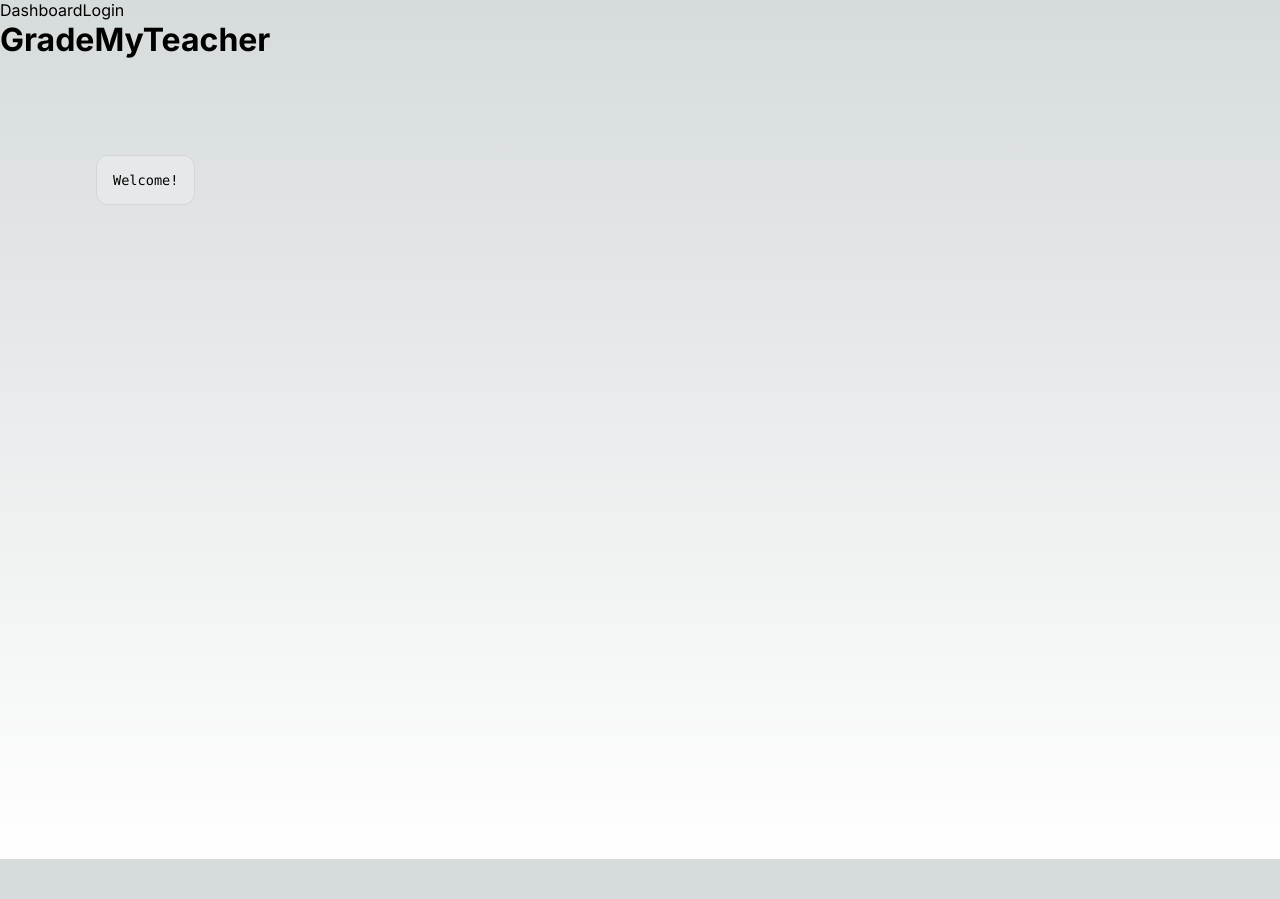
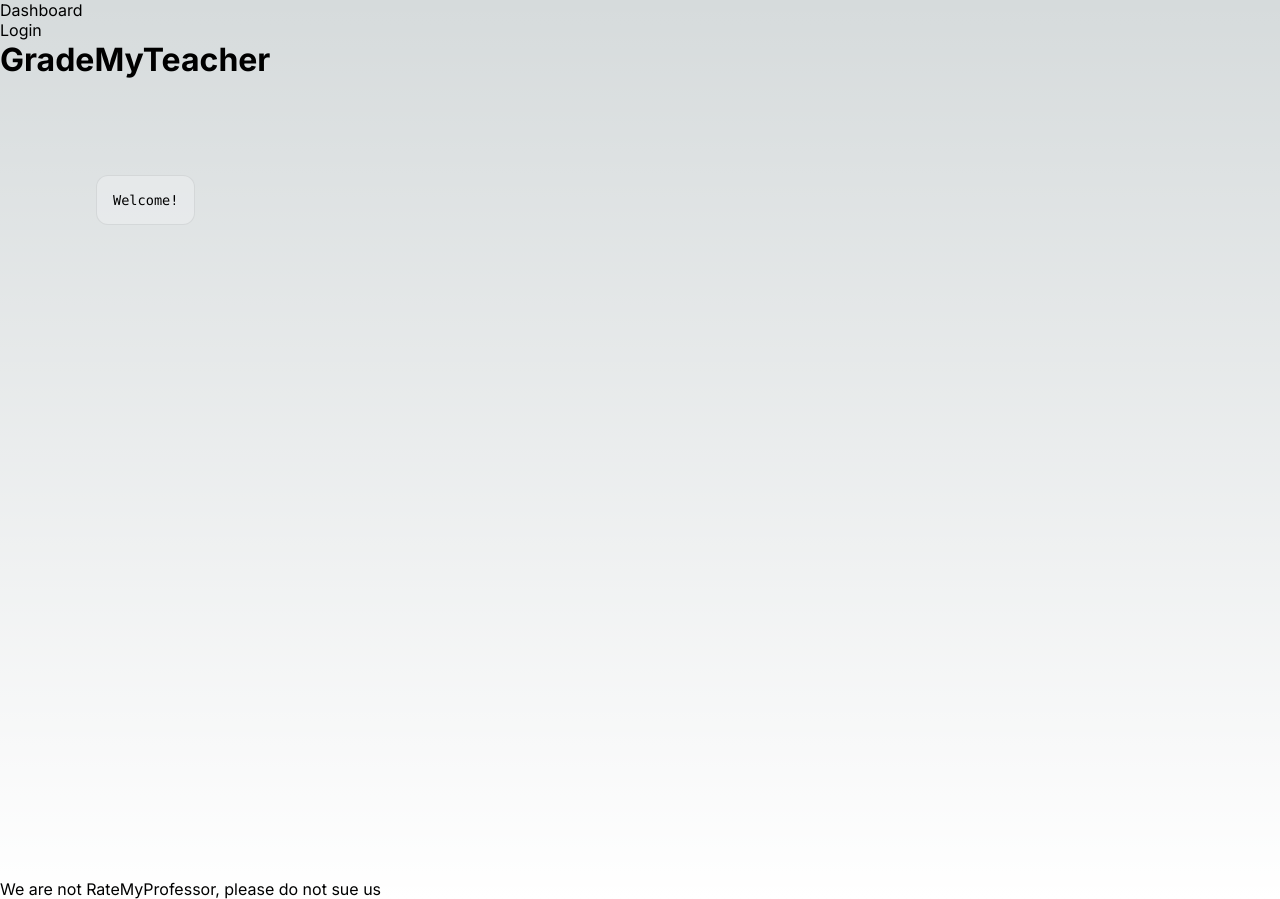
Before and after one commit to darrelawah/GradeMyTeacher, a Next.js app: page / in a window 1280 px wide. Before the commit the page ends 859 px from the top, so only its background shows below. Built offline with nearby package versions, Linux system fonts and the light colour scheme.

Commit message:
added a footer component

```diff
--- /dev/null
+++ b/app/components/FooterBar.js
@@ -0,0 +1,11 @@
+import React from 'react'
+
+export default function FooterBar() {
+  return (
+    <div>
+        <div>
+            We are not RateMyProfessor, please do not sue us
+        </div>
+    </div>
+  )
+}
--- a/app/components/Navbar.js
+++ b/app/components/Navbar.js
@@ -4,8 +4,12 @@
 export default function Navbar() {
   return (
     <div>
-        <Link href="/">Dashboard</Link>
-        <Link href="/login">Login</Link>
+        <div>
+            <Link href="/">Dashboard</Link>
+        </div>
+        <div>
+            <Link href="/login">Login</Link>
+        </div>
     </div>
   )
 }
--- a/app/layout.js
+++ b/app/layout.js
@@ -3,6 +3,7 @@
 
 //components
 import Navbar from "./components/Navbar";
+import FooterBar from "./components/FooterBar";
 
 const inter = Inter({ subsets: ["latin"] });
 
@@ -20,6 +21,7 @@
           GradeMyTeacher
         </h1>
       {children}
+      <FooterBar/>
       </body>
     </html>
   );
```
